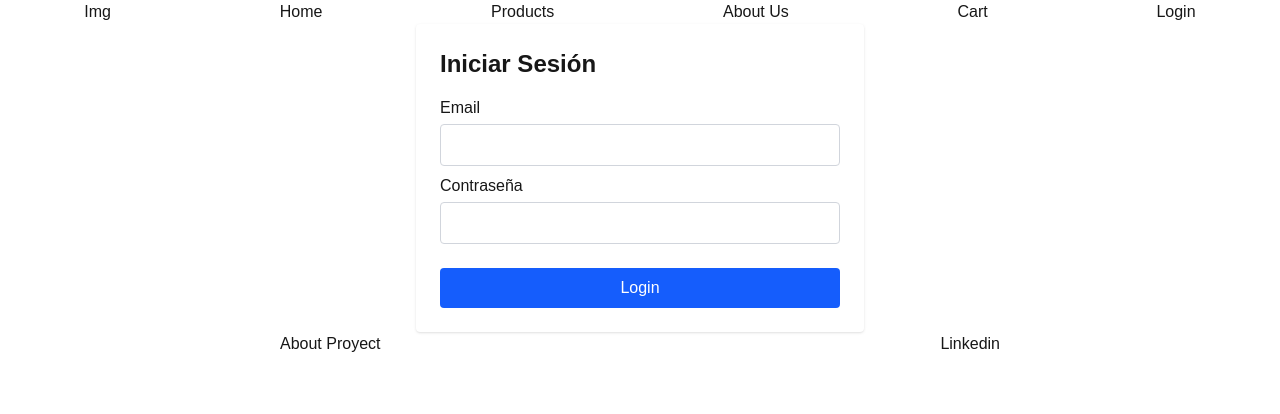
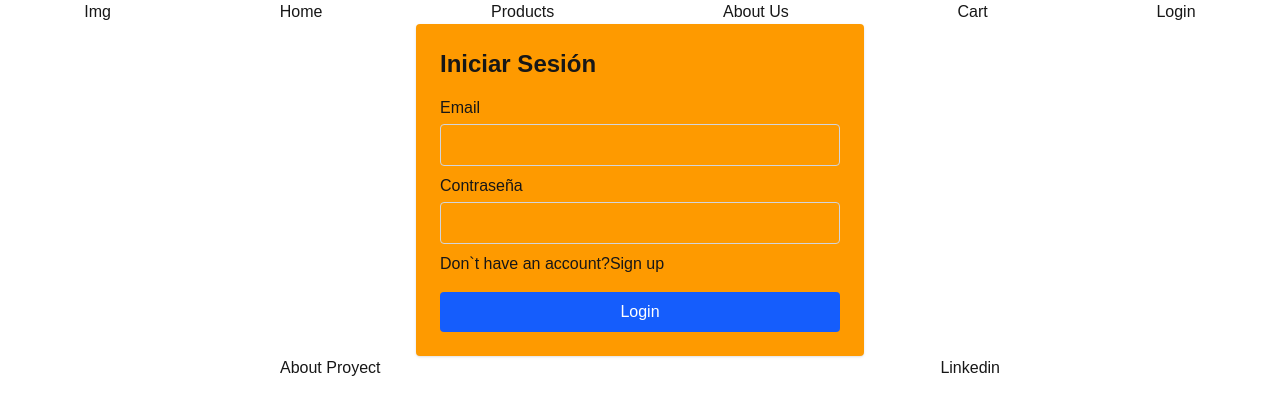
Before and after one commit to AleFalces/E-comerce, a Next.js app in the folder Front/my-app/: page /loginUser in a window 1280 px wide. Shown: the top 414 px of the page. Built offline with nearby package versions, Linux system fonts and the light colour scheme; no server answers.

Commit message:
cahnges in card/cart

```diff
--- a/Front/my-app/src/Componets/Card.tsx
+++ b/Front/my-app/src/Componets/Card.tsx
@@ -14,12 +14,11 @@ export const Card: React.FC<CardProps> = ({ product }) => {
 
   return (
     <div className="border-4 border-double p-2">
-      <div>name: {product.name}</div>
+      <div> {product.name}</div>
       <div>price: ${product.price}</div>
       <div>{product.category.name}</div>
       <img src={product.image} alt={product.name} className="w-40 h-40" />
 
-      <div>categoryId: {product.categoryId}</div>
       <div>stock: {product.stock}</div>
 
       <div className="flex gap-2 mt-2">
--- a/Front/my-app/src/app/cart/Cart.tsx
+++ b/Front/my-app/src/app/cart/Cart.tsx
@@ -19,7 +19,7 @@ const CartPage = () => {
   } = useCart();
 
   const [products, setProducts] = useState<IProduct[]>([]);
-  const router = useRouter();
+
   const productCounts = getCartCount();
 
   const user =
@@ -45,6 +45,7 @@ const CartPage = () => {
     return accumulator + product.price * quantity;
   }, 0);
 
+  const router = useRouter();
   const handleGoToProducts = () => {
     router.push(`/products`);
   };
@@ -54,12 +55,11 @@ const CartPage = () => {
       router.push("/loginUser");
       return;
     }
-
     try {
       await orderService({
         products: cartIds,
       });
-
+      router.push("/products");
       toast.success("Compra realizada con éxito");
       clearCart();
     } catch (error) {
@@ -148,7 +148,7 @@ const CartPage = () => {
             onClick={handleCheckout}
             className="bg-blue-600 text-white px-4 py-2 rounded"
           >
-            {user ? "Finalizar compra" : "Ir a login"}
+            {user ? "Finalizar compra" : "Logueate para realizar tu reserva"}
           </button>
         </div>
       )}
--- a/Front/my-app/src/app/loginUser/LoginUserForm.tsx
+++ b/Front/my-app/src/app/loginUser/LoginUserForm.tsx
@@ -6,6 +6,7 @@ import { useLogin } from "@/Hook/useLogin";
 import { ILoginDTO, ILoginFormErrorsDto } from "@/interfaces/userInterface";
 import validatelogin from "@/helpers/ValidationsLoginForm";
 import toast from "react-hot-toast";
+import Link from "next/link";
 
 const LoginUserForm: React.FC = () => {
   const [formData, setFormData] = useState<ILoginDTO>({
@@ -42,7 +43,7 @@ const LoginUserForm: React.FC = () => {
   };
 
   return (
-    <div className="flex flex-col w-full max-w-md mx-auto p-6 bg-white shadow rounded">
+    <div className="flex flex-col w-full max-w-md mx-auto p-6 bg-amber-500 shadow rounded">
       <h2 className="text-2xl font-semibold mb-4">Iniciar Sesión</h2>
       <form onSubmit={handleSubmit} noValidate>
         <label className="block mb-1" htmlFor="email">
@@ -79,6 +80,13 @@ const LoginUserForm: React.FC = () => {
           <p className="text-red-600 text-sm mb-2">{errors.password}</p>
         )}
 
+        <div>
+          <p>
+            Don`t have an account?
+            <Link href="/registerUser">Sign up</Link>
+          </p>
+        </div>
+
         <button
           type="submit"
           className="w-full mt-4 py-2 bg-blue-600 text-white rounded hover:bg-blue-700"
--- a/Front/my-app/src/app/products/[id]/IdProducts.tsx
+++ b/Front/my-app/src/app/products/[id]/IdProducts.tsx
@@ -35,6 +35,7 @@ const IdProducts = () => {
       <p>{product.description}</p>
       <p>Price: ${product.price}</p>
       {product.image && <img src={product.image} alt={product.name} />}
+      <div>stock: {product.stock}</div>
 
       <button
         onClick={() => addToCart(product.id, product.stock)}
```
Also changed, not shown: Front/my-app/src/app/products/[id]/page.tsx (renamed from Front/my-app/src/app/products/[id]/page.ts).
